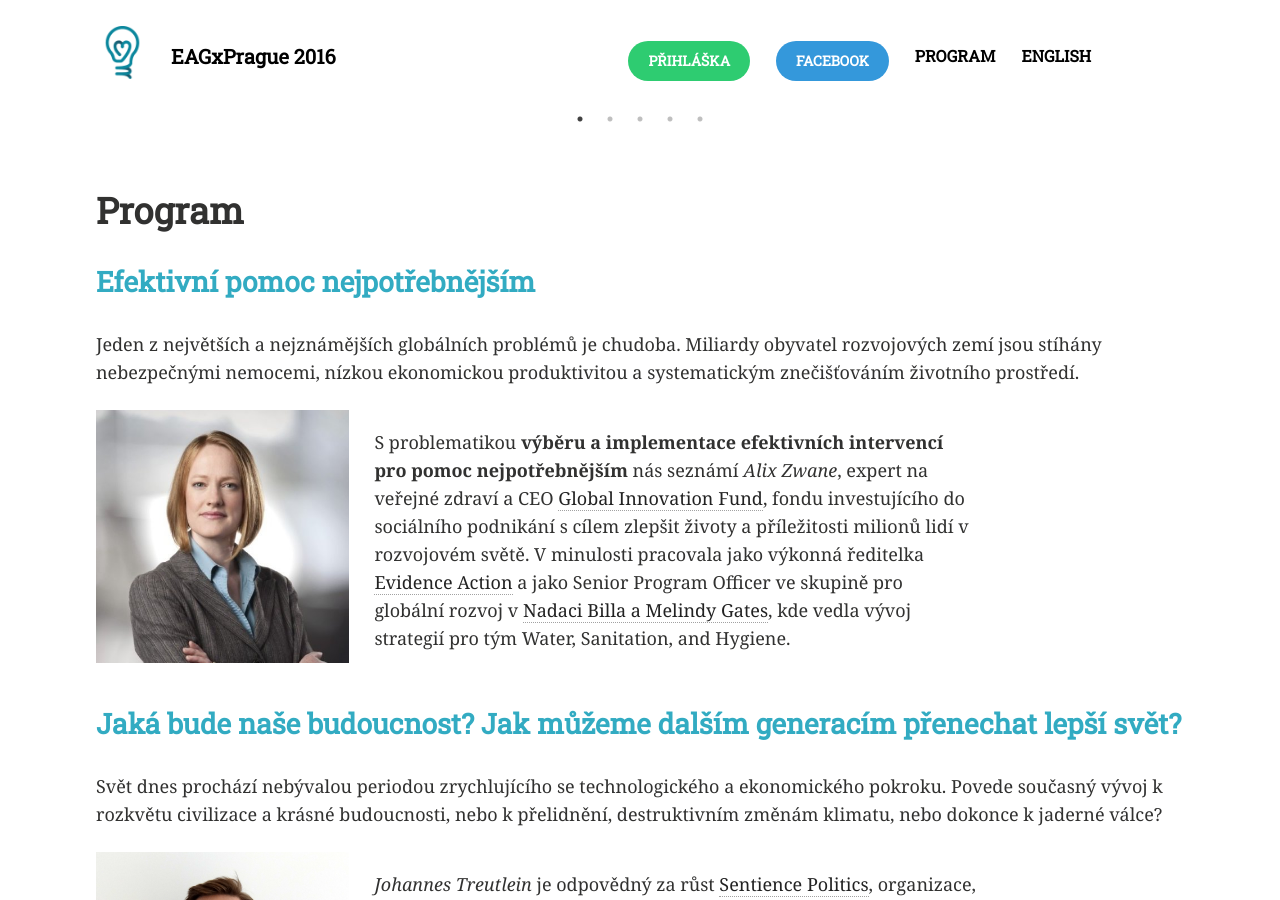
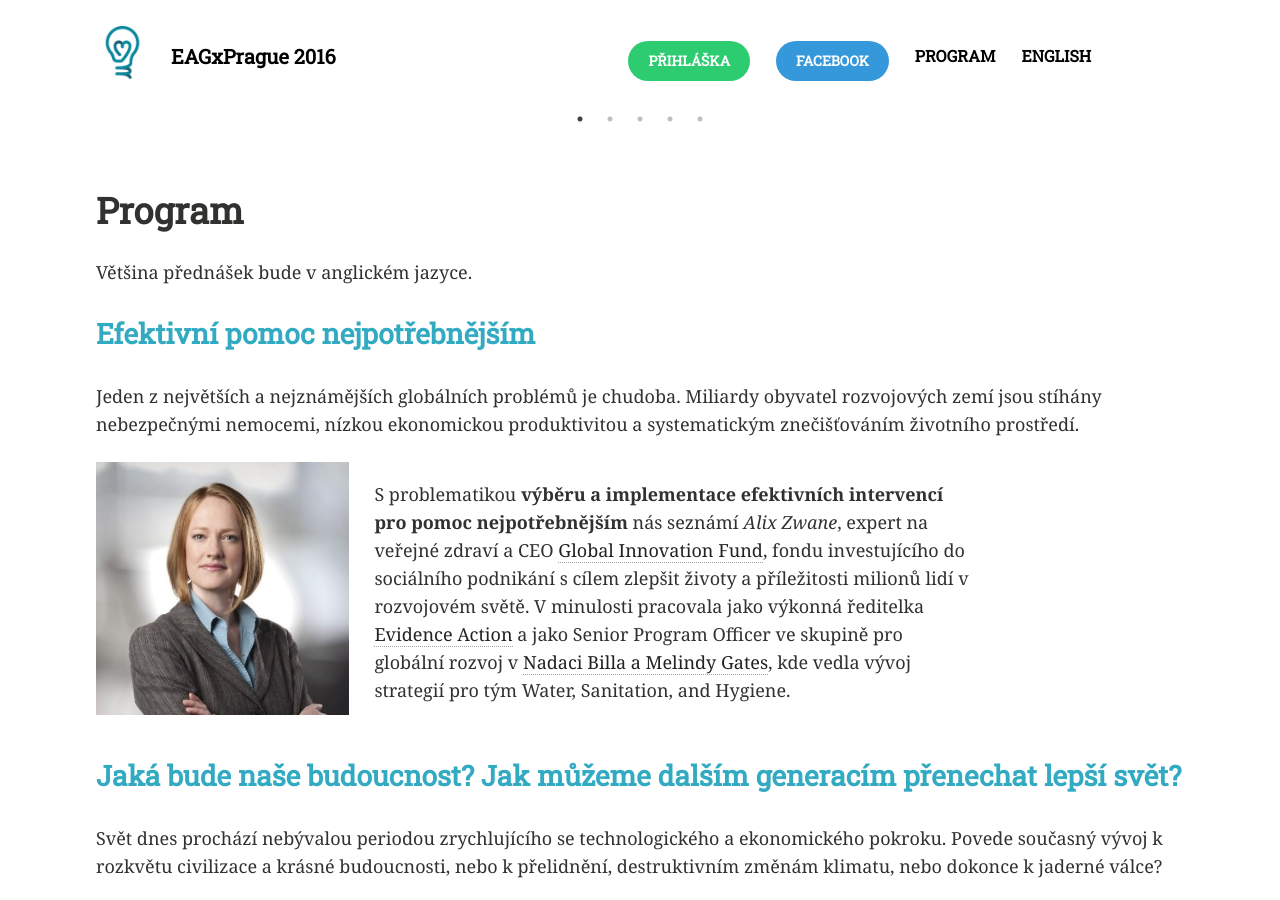
Before and after one commit to ea-czech-republic/eagxprague.org, a Jekyll site: the page built from index.md, in a window 1280 px wide and 900 px high, scrolled down 954 px. Built offline with Jekyll 4.4.1, drawn with Linux system fonts in a browser that asks for light colours; nearby versions of some CDN libraries.

Commit message:
poznamka, ze prednaska je v anglictine (#11)
* poznamka, ze prednaska je v anglictine

* info o jazyku ve větě u programu

* Remove trailing whitespace and fix capitals

```diff
--- a/index.md
+++ b/index.md
@@ -9,6 +9,7 @@
 <br>
 
 # Program
+Většina přednášek bude v anglickém jazyce.
 
 ## Efektivní pomoc nejpotřebnějším
 
```
